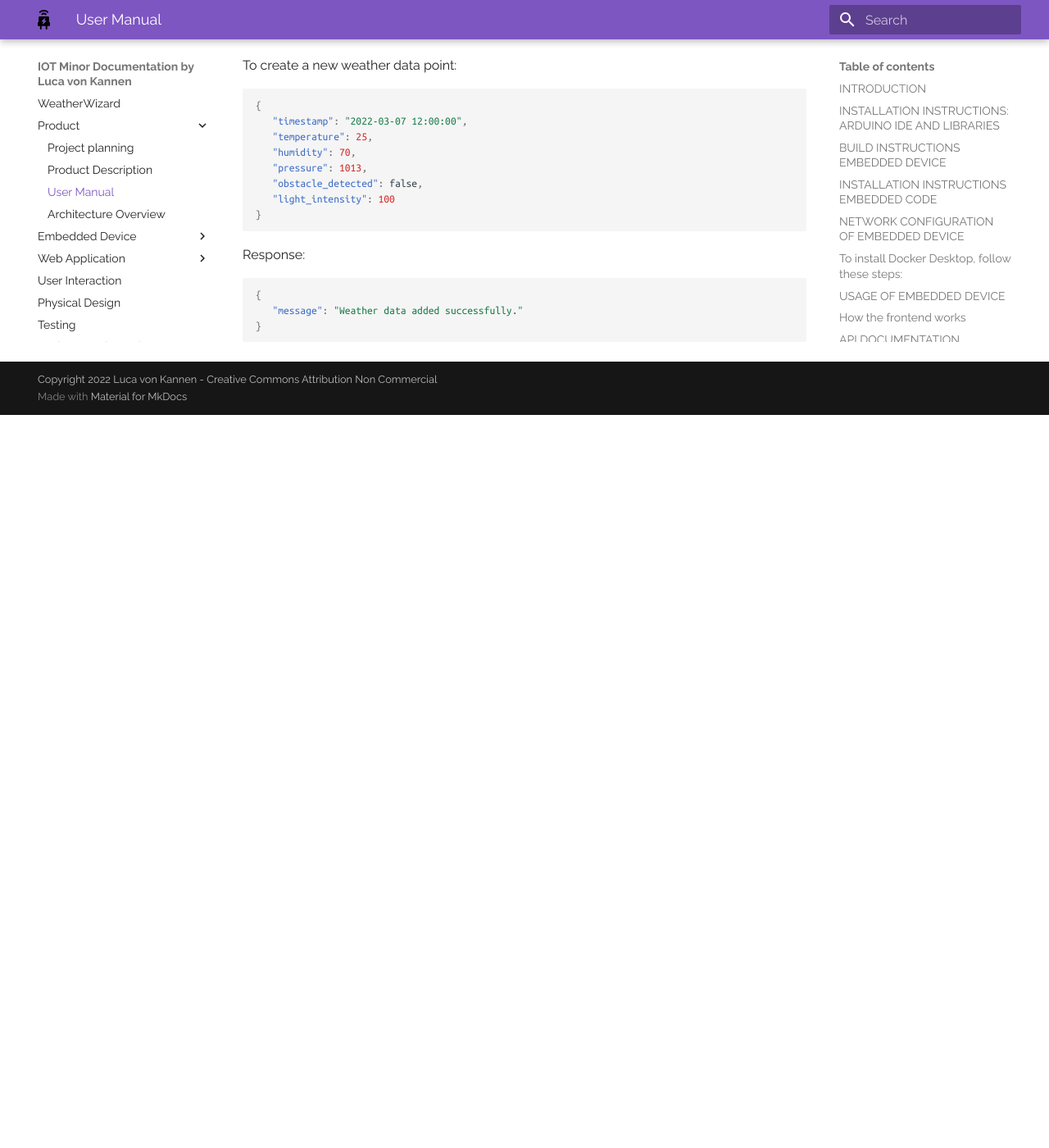
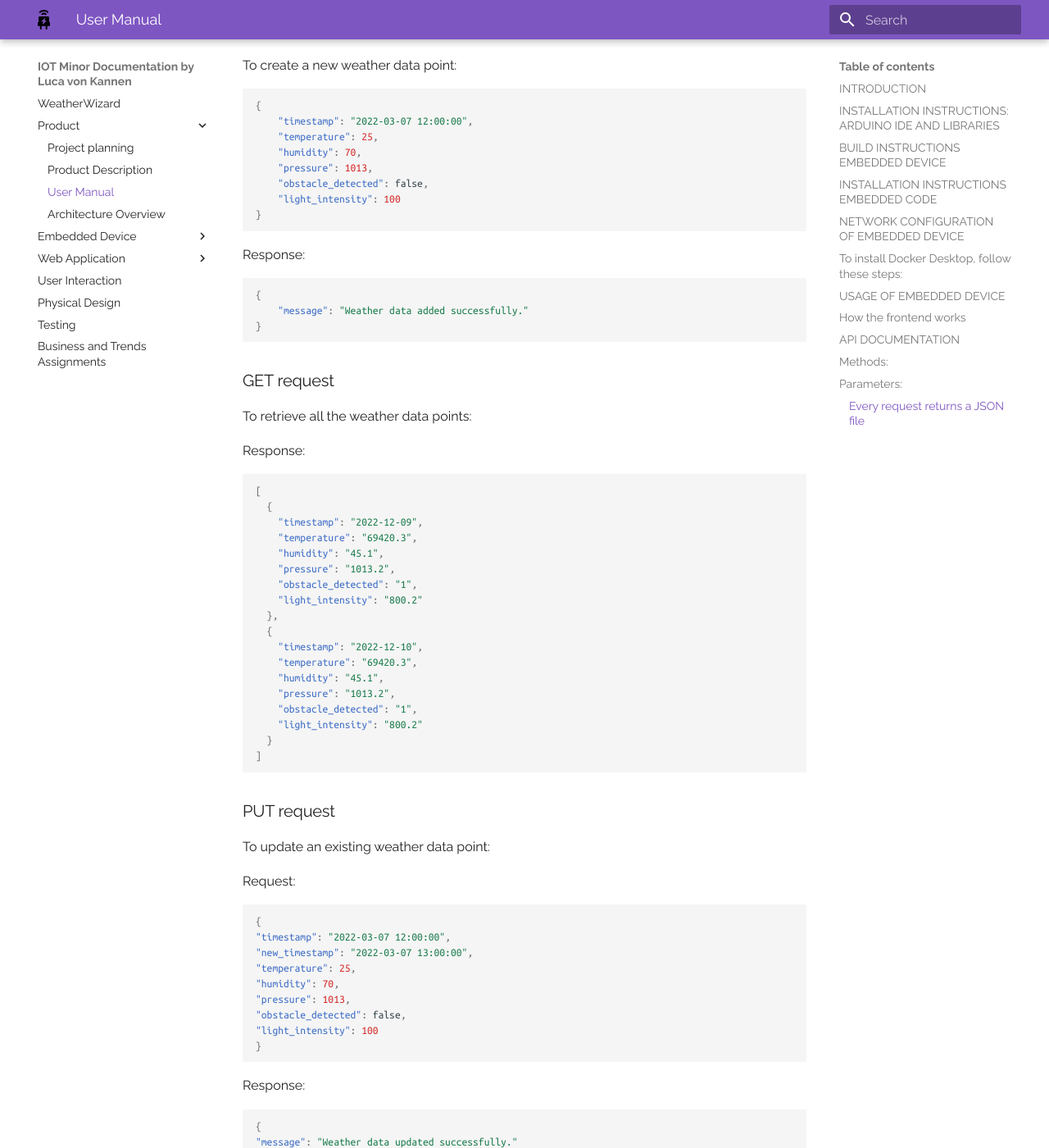
Before and after one commit to lv042/Weather-Wizard, an MkDocs documentation site: the page built from docs/user_manual.md, in a window 1280 px wide and 1400 px high, scrolled down 4661 px. Shown: the whole window at 82% size. Built offline with MkDocs 1.6.1 and Material for MkDocs 9.7.7, drawn with Linux system fonts in a browser that asks for light colours; before the commit the page ends 5167 px from its top, so only the background shows below that; some of the changed text lies outside the part shown.

Commit message:
Added whole api docs to user manual

````diff
--- a/docs/user_manual.md
+++ b/docs/user_manual.md
@@ -191,25 +191,17 @@
 
 ## API DOCUMENTATION
 
-
-
-
 This API provides CRUD (Create, Read, Update, Delete) operations for managing weather data.
 
 
-
-
 ## Methods:
-
 
 - POST /?action=weather_data - Creates a new weather data point
 - PUT /?action=weather_data - Updates an existing weather data point
 - DELETE /?action=weather_data - Deletes an existing weather data point
 - GET /?action=weather_data - Retrieves all the weather data points
 
-
 ## Parameters:
-
 
 - timestamp: The timestamp of the weather data point (required)
 - new_timestamp: The new timestamp for an updated weather data point
@@ -219,46 +211,110 @@
 - obstacle_detected: Whether an obstacle was detected (required)
 - light_intensity: The light intensity of the weather data point (required)
 
-
 ### __Every request returns a JSON file__
 - Success: JSON object with a message
 - Failure: JSON object with an error message
 
 
+# Details
 
 
-# Details
+### POST request
+
+To create a new weather data point:
+
+
+```json
+{
+    "timestamp": "2022-03-07 12:00:00",
+    "temperature": 25,
+    "humidity": 70,
+    "pressure": 1013,
+    "obstacle_detected": false,
+    "light_intensity": 100
+}
+```
+
+Response:
+```json
+{
+    "message": "Weather data added successfully."
+}
+```
 
 
 
 
 
+### GET request
+
+To retrieve all the weather data points:
 
 
+Response:
 
-### POST request
+```json
+[
+  {
+    "timestamp": "2022-12-09",
+    "temperature": "69420.3",
+    "humidity": "45.1",
+    "pressure": "1013.2",
+    "obstacle_detected": "1",
+    "light_intensity": "800.2"
+  },
+  {
+    "timestamp": "2022-12-10",
+    "temperature": "69420.3",
+    "humidity": "45.1",
+    "pressure": "1013.2",
+    "obstacle_detected": "1",
+    "light_intensity": "800.2"
+  }
+]
+```
 
+### PUT request
+To update an existing weather data point:
 
-To create a new weather data point:
-
-
-
+Request:
 
 ```json
 {
-   "timestamp": "2022-03-07 12:00:00",
-   "temperature": 25,
-   "humidity": 70,
-   "pressure": 1013,
-   "obstacle_detected": false,
-   "light_intensity": 100
+"timestamp": "2022-03-07 12:00:00",
+"new_timestamp": "2022-03-07 13:00:00",
+"temperature": 25,
+"humidity": 70,
+"pressure": 1013,
+"obstacle_detected": false,
+"light_intensity": 100
 }
 ```
 
+Response:
+
+```json
+{
+"message": "Weather data updated successfully."
+}
+```
+
+### DELETE request
+
+To delete an existing weather data point:
+
+Request:
+
+```json
+{
+"timestamp": "2022-03-07 12:00:00"
+}
+```
 
 Response:
+
 ```json
 {
-   "message": "Weather data added successfully."
+"message": "Weather data deleted successfully."
 }
 ```
````
